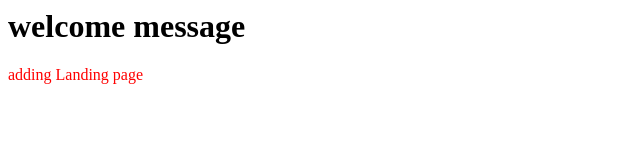
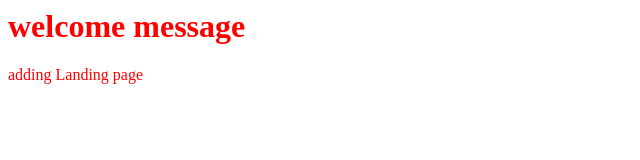
Before and after one commit to rafiqpatel786999-dotcom/sample-project, a plain HTML site: page index.html in a window 1280 px wide. Shown: the whole page, without its empty margins (0-640 px from the left). Drawn offline with Linux system fonts and the light colour scheme.

Commit message:
adding Landing page

```diff
--- a/index.html
+++ b/index.html
@@ -1,2 +1,2 @@
 <h1>welcome message</h1>
-<bod style="color:red"> adding Landing page</body>
+<body style="color:red"> adding Landing page</body>
```
